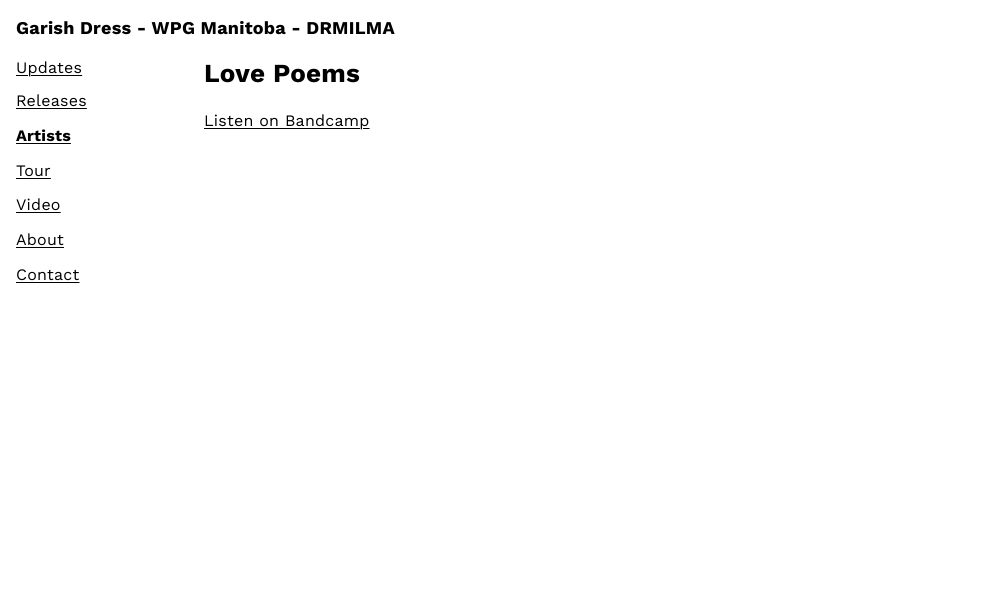
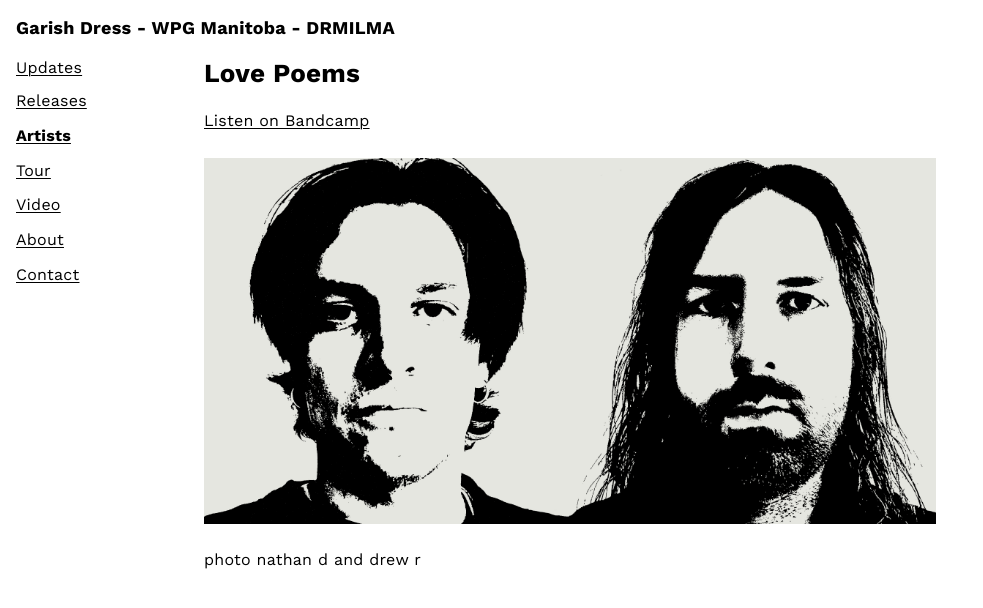
Before and after one commit to DCRIEKMAN/garish-dress, a Jekyll site: the page built from _artists/love-poems.md, in a window 1280 px wide. Shown: the top 608 px of the page, without its empty margins (0-983 px from the left). Built offline with Jekyll 4.4.1, drawn with Linux system fonts in a browser that asks for light colours.

Commit message:
Update _artists/love-poems.md (via Pages CMS)

```diff
--- a/_artists/love-poems.md
+++ b/_artists/love-poems.md
@@ -2,3 +2,7 @@
 title: Love Poems
 ---
 [Listen on Bandcamp](https://lovepoems.bandcamp.com/album/humiliation-and-other-songs)
+
+![](/garish-dress/media/images/250220portrait.jpg)
+
+photo nathan d and drew r
```
